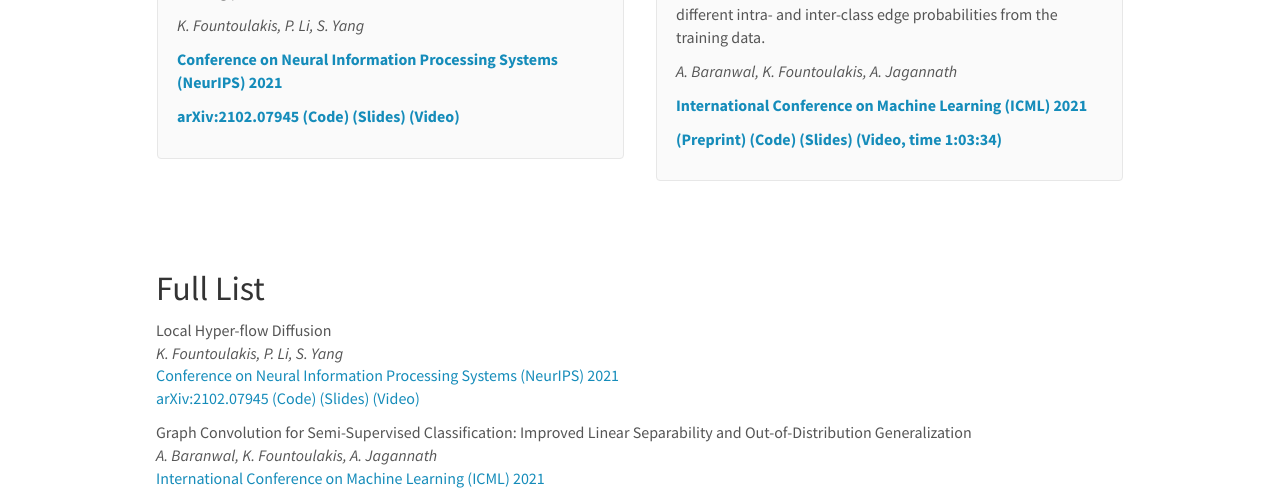
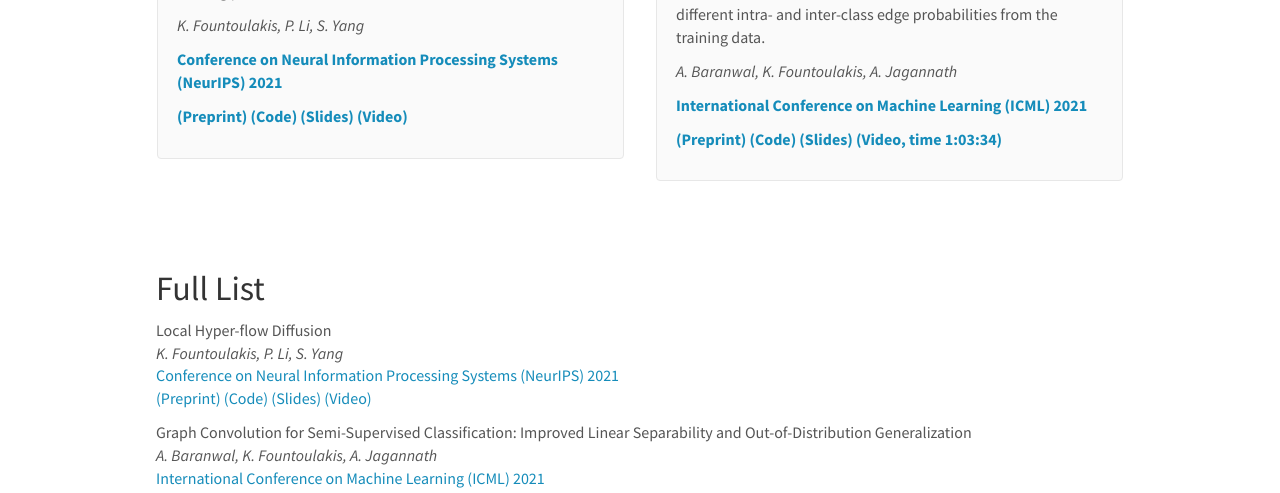
Before and after one commit to opallab/opallab.github.io, a Jekyll site: the page built from _pages/publications.md, in a window 1280 px wide and 900 px high, scrolled down 572 px. Shown: the part 154-647 px from the top of the window. Built offline with Jekyll 4.4.1, drawn with Linux system fonts in a browser that asks for light colours; nearby versions of some CDN libraries.

Commit message:
HFD proceedings

```diff
--- a/_data/publist.yml
+++ b/_data/publist.yml
@@ -18,7 +18,7 @@
     display: (Video)
   preprint:
     url: https://arxiv.org/abs/2102.07945
-    display: arXiv:2102.07945
+    display: (Preprint)
 
 - title: "Graph Convolution for Semi-Supervised Classification: Improved Linear Separability and Out-of-Distribution Generalization"
   image: after-conv.png
```
